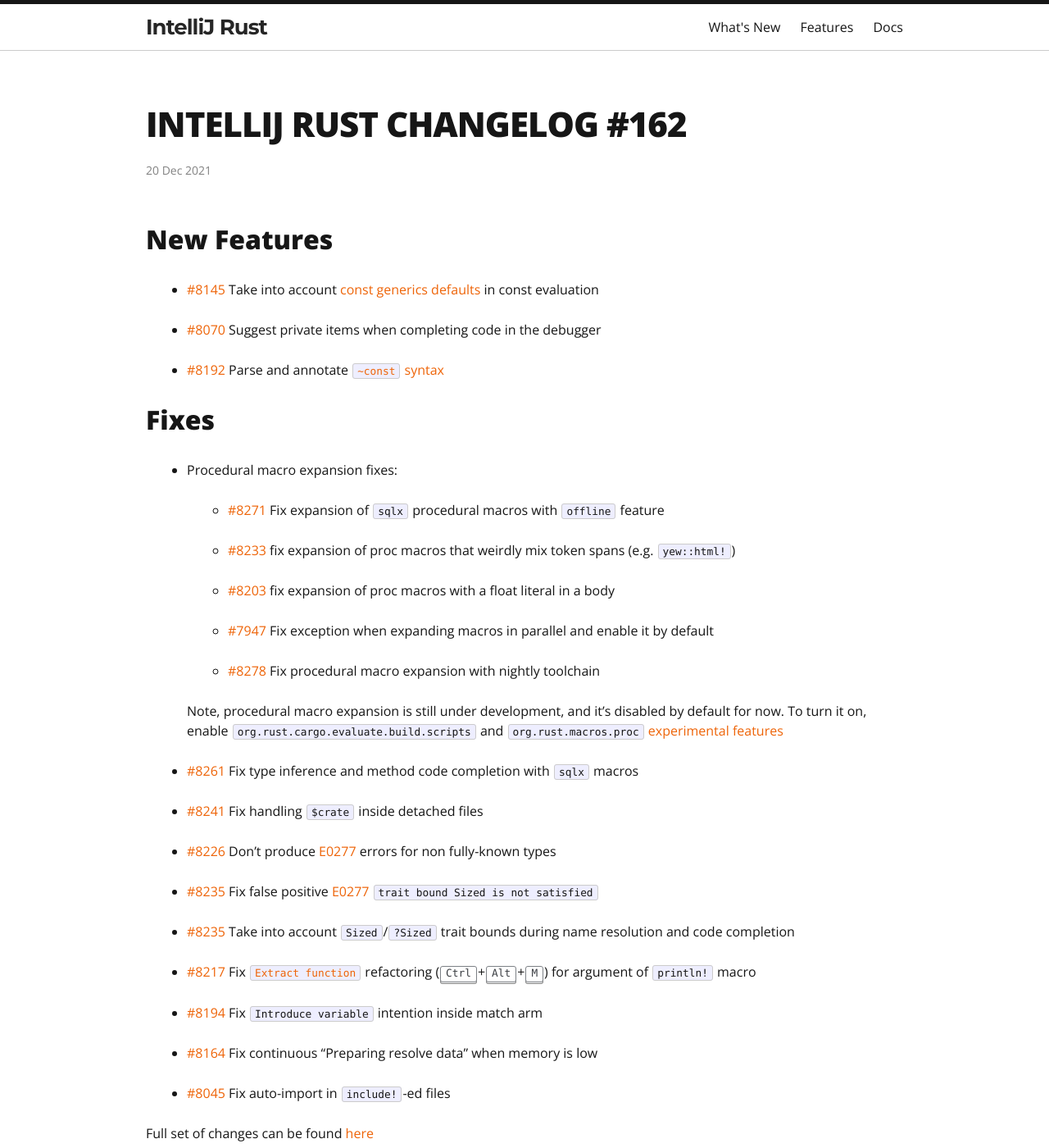
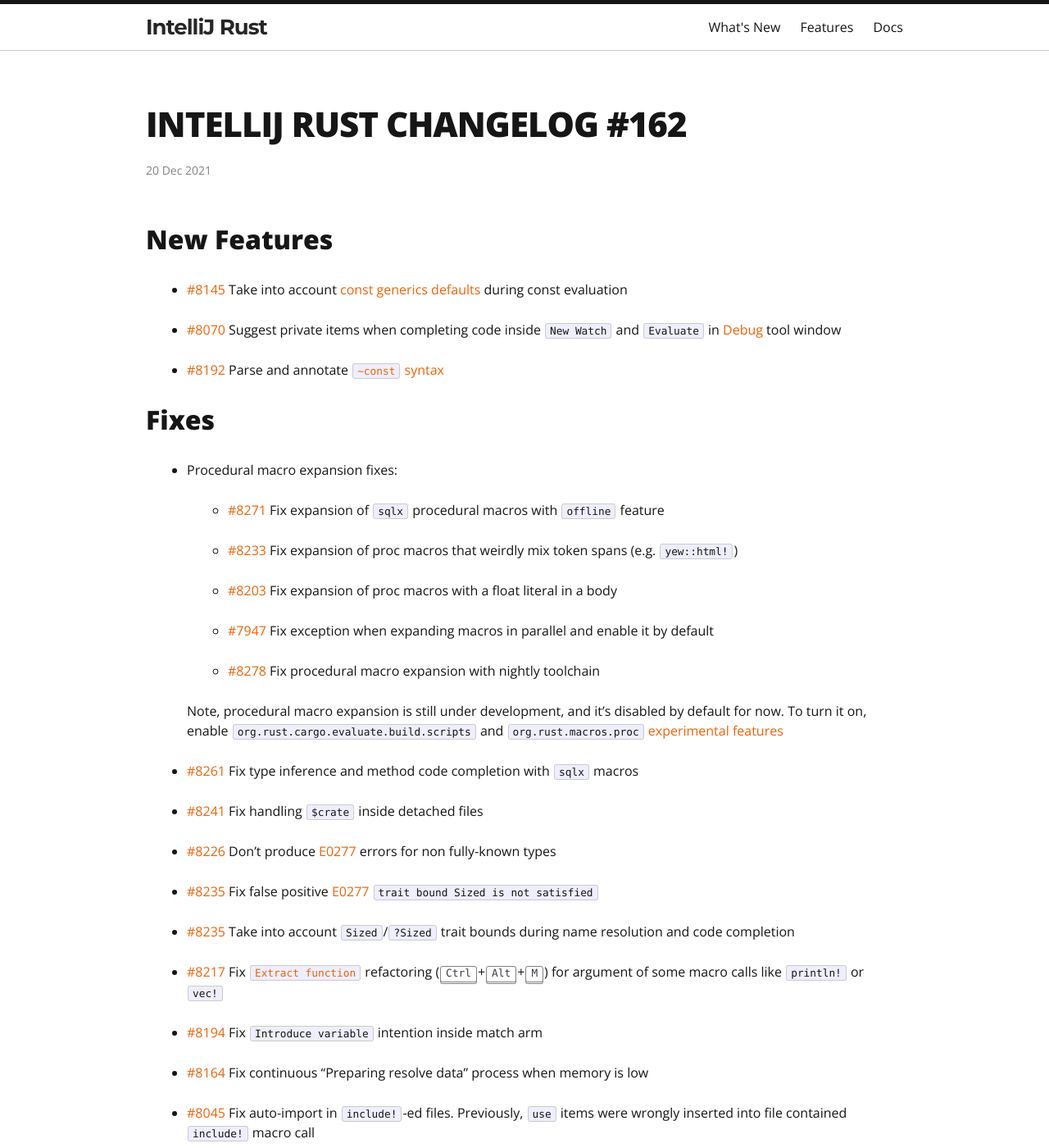
Before and after one commit to intellij-rust/intellij-rust.github.io, a Jekyll site: the page built from _posts/2021-12-20-changelog-162.markdown, in a window 1280 px wide and 1400 px high. Shown: the whole window at 82% size. Built offline with Jekyll 4.4.1, drawn with Linux system fonts in a browser that asks for light colours; nearby versions of some CDN libraries; some web fonts are replaced.

Commit message:
Apply suggestions from code review
Co-authored-by: Arseniy Pendryak <a.pendryak@yandex.ru>

```diff
--- a/_posts/2021-12-20-changelog-162.markdown
+++ b/_posts/2021-12-20-changelog-162.markdown
@@ -7,9 +7,9 @@
 
 ## New Features
 
-* [#8145] Take into account [const generics defaults] in const evaluation
+* [#8145] Take into account [const generics defaults] during const evaluation
 
-* [#8070] Suggest private items when completing code in the debugger
+* [#8070] Suggest private items when completing code inside `New Watch` and `Evaluate` in [Debug](https://plugins.jetbrains.com/plugin/8182-rust/docs/rust-debug-tool-window.html) tool window
 
 * [#8192] Parse and annotate [`~const` syntax]
 
@@ -19,9 +19,9 @@
 
   * [#8271] Fix expansion of `sqlx` procedural macros with `offline` feature
 
-  * [#8233] fix expansion of proc macros that weirdly mix token spans (e.g. `yew::html!`)
+  * [#8233] Fix expansion of proc macros that weirdly mix token spans (e.g. `yew::html!`)
 
-  * [#8203] fix expansion of proc macros with a float literal in a body
+  * [#8203] Fix expansion of proc macros with a float literal in a body
 
   * [#7947] Fix exception when expanding macros in parallel and enable it by default
 
@@ -40,13 +40,13 @@
 
 * [#8235] Take into account `Sized`/`?Sized` trait bounds during name resolution and code completion
 
-* [#8217] Fix [`Extract function`] refactoring (<kbd>Ctrl</kbd>+<kbd>Alt</kbd>+<kbd>M</kbd>) for argument of `println!` macro
+* [#8217] Fix [`Extract function`] refactoring (<kbd>Ctrl</kbd>+<kbd>Alt</kbd>+<kbd>M</kbd>) for argument of some macro calls like `println!` or `vec!`
 
 * [#8194] Fix `Introduce variable` intention inside match arm
 
-* [#8164] Fix continuous "Preparing resolve data" when memory is low
+* [#8164] Fix continuous "Preparing resolve data" process when memory is low
 
-* [#8045] Fix auto-import in `include!`-ed files
+* [#8045] Fix auto-import in `include!`-ed files. Previously, `use` items were wrongly inserted into file contained `include!` macro call
 
 Full set of changes can be found [here](https://github.com/intellij-rust/intellij-rust/milestone/70?closed=1)
 
```
